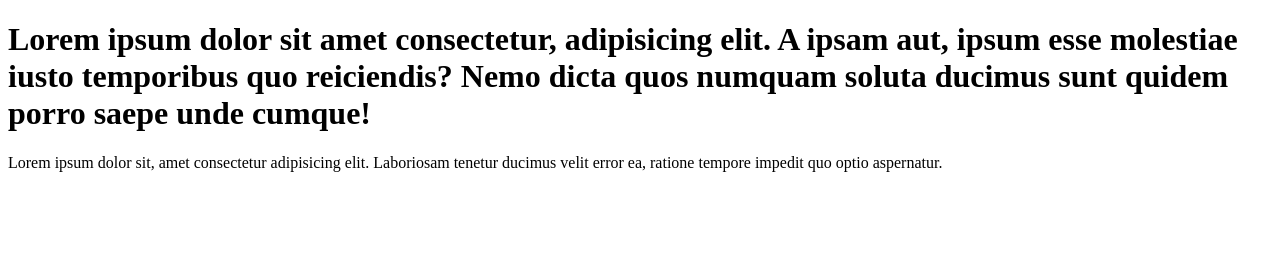
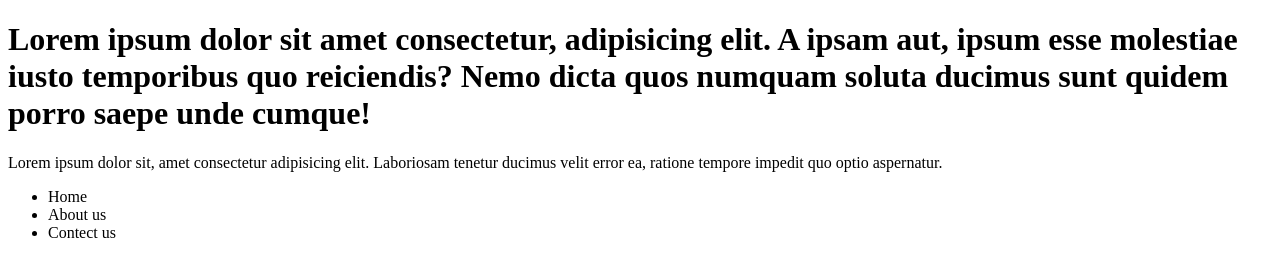
Before and after one commit to Raj2002-11/learning_git, a plain HTML site: page index.html in a window 1280 px wide. Drawn offline with Linux system fonts and the light colour scheme.

Commit message:
add a list

```diff
--- a/index.html
+++ b/index.html
@@ -8,5 +8,11 @@
 <body>
     <h1>Lorem ipsum dolor sit amet consectetur, adipisicing elit. A ipsam aut, ipsum esse molestiae iusto temporibus quo reiciendis? Nemo dicta quos numquam soluta ducimus sunt quidem porro saepe unde cumque!</h1>
     <p>Lorem ipsum dolor sit, amet consectetur adipisicing elit. Laboriosam tenetur ducimus velit error ea, ratione tempore impedit quo optio aspernatur.</p>
+
+    <ul>
+        <li>Home</li>
+        <li>About us</li>
+        <li>Contect us</li>
+    </ul>
 </body>
 </html>
```
